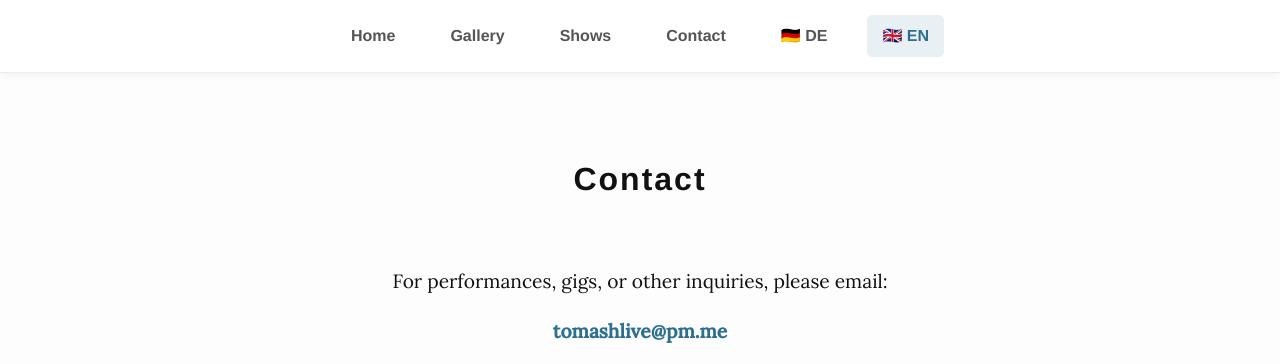
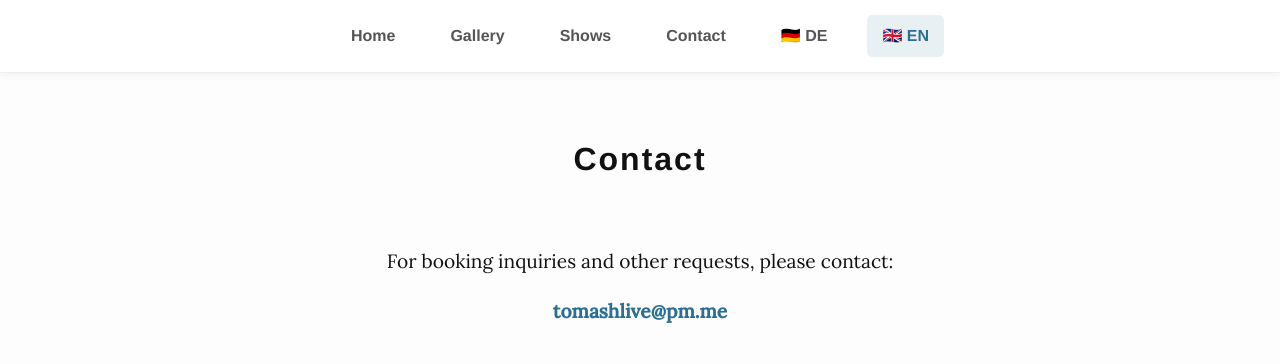
Before and after one commit to T-Ash-90/T-Ash-90.github.io, a plain HTML site: page en/contact.html in a window 1280 px wide. Shown: the top 364 px of the page. Drawn offline with Linux system fonts and the light colour scheme.

Commit message:
contact page update

```diff
--- a/assets/css/styles.css
+++ b/assets/css/styles.css
@@ -52,7 +52,7 @@ h1 {
 
 /* ---------------- Navigation ---------------- */
 #nav-placeholder {
-    min-height: 60px;
+    min-height: 40px;
 }
 
 nav {
--- a/en/contact.html
+++ b/en/contact.html
@@ -25,7 +25,7 @@
     </header>
 
     <section class="contact-info">
-        <p>For performances, gigs, or other inquiries, please email:</p>
+        <p>For booking inquiries and other requests, please contact:</p>
         <p>
             <a href="mailto:tomashlive@pm.me">tomashlive@pm.me</a>
         </p>
```
